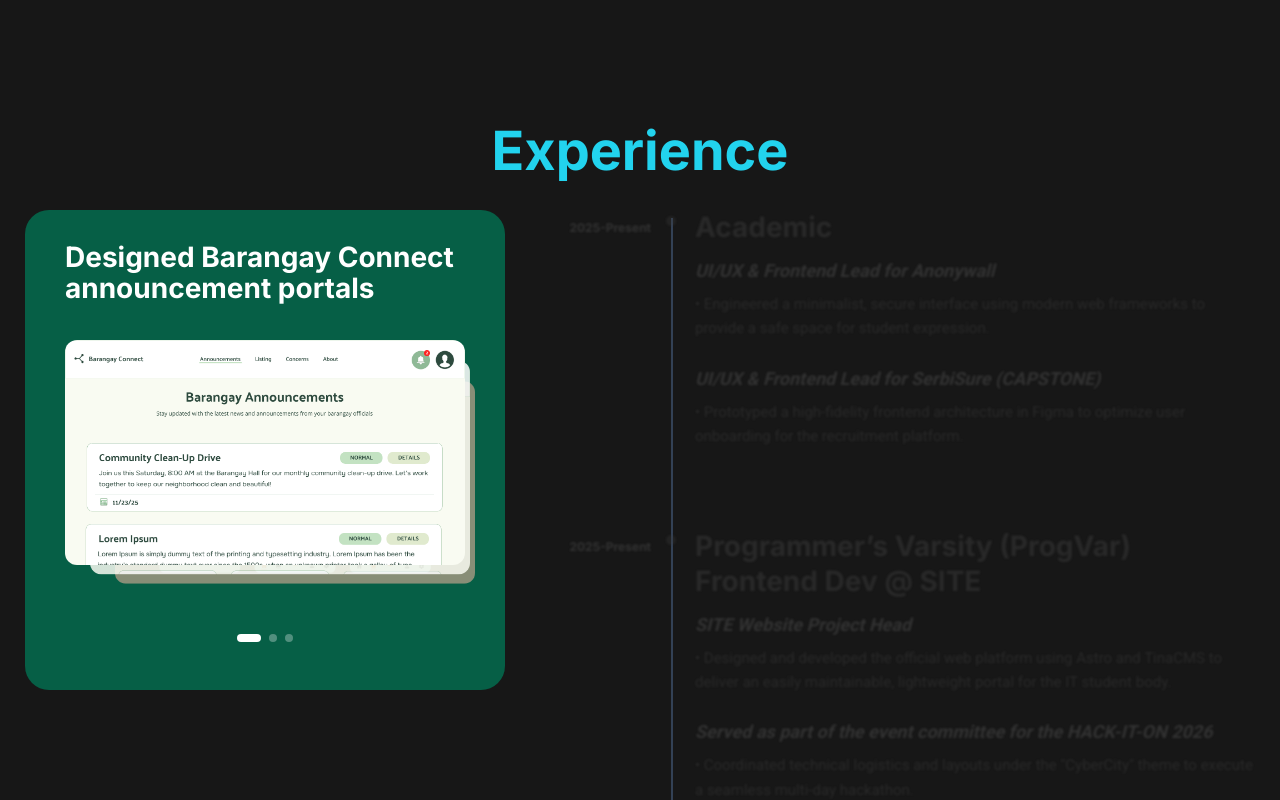
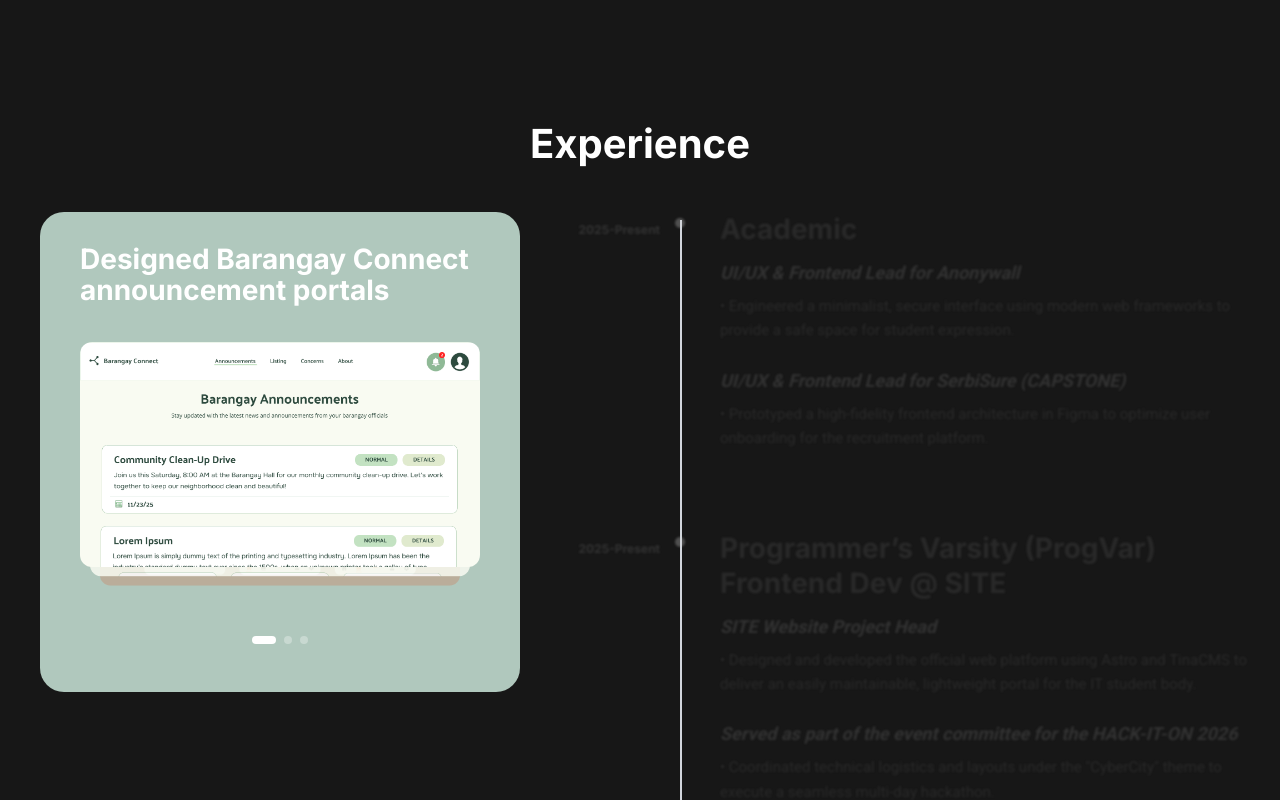
Before and after one commit to davenarchives/daven.dev, a Next.js app: page / in a window 1280 px wide. Shown: the part 700-1500 px from the top of the page. Built offline with nearby package versions, Linux system fonts and the light colour scheme; a web font is replaced by a local one.

Commit message:
fix: perfectly align and center experience sticky card

```diff
--- a/src/components/Experience.tsx
+++ b/src/components/Experience.tsx
@@ -21,7 +21,7 @@ const experiences = [
       }
     ],
     card: {
-      color: "bg-[#91BEE6] dark:bg-[#477093]", // Pastel blue like reference
+      color: "bg-[#91BEE6] dark:bg-[#aec5df]", // Pastel blue like reference
       items: [
         {
           desc: "Post your unsaid thoughts embedded with music",
@@ -53,7 +53,7 @@ const experiences = [
       }
     ],
     card: {
-      color: "bg-[#C4B5FD] dark:bg-[#5B21B6]", // Pastel purple
+      color: "bg-[#C4B5FD] dark:bg-[#b5adc6]", // Pastel purple
       items: [
         {
           desc: "Leading the development of the official IT portal",
@@ -95,7 +95,7 @@ const experiences = [
       }
     ],
     card: {
-      color: "bg-[#A7F3D0] dark:bg-[#065F46]", // Pastel green
+      color: "bg-[#A7F3D0] dark:bg-[#b0c8bd]", // Pastel green
       items: [
         {
           desc: "Designed Barangay Connect announcement portals",
@@ -184,16 +184,16 @@ export function Experience() {
         initial={{ opacity: 0, y: 20 }}
         whileInView={{ opacity: 1, y: 0 }}
         viewport={{ once: true }}
-        className={`font-palanquin text-[44px] lg:text-[54px] font-bold mb-8 text-center leading-none ${isDarkMode ? "text-cyan-400" : "text-yellow-400"}`}
+        className="font-palanquin text-[32px] md:text-[40px] font-bold mb-12 text-center leading-none text-black dark:text-white"
       >
         Experience
       </motion.h2>
 
-      <div className="grid lg:grid-cols-[480px_minmax(0,680px)] justify-center gap-12 lg:gap-[70px]">
+      <div className="grid lg:grid-cols-2 justify-center gap-12 lg:gap-0">
 
         {/* Left Column: Sticky Card (Desktop Only) */}
-        <div className="hidden lg:flex flex-col justify-start relative">
-          <div className="sticky top-[calc(50svh-200px)] z-10 w-[480px] h-[480px]">
+        <div className="hidden lg:flex flex-col items-start relative lg:pl-4">
+          <div className="sticky top-[calc(50svh-240px)] z-10 w-[480px] h-[480px]">
           <motion.div
             key={activeSection}
             initial={{ opacity: 0, y: 20 }}
@@ -204,7 +204,7 @@ export function Experience() {
             {hasImages ? (
               <div className="relative w-full h-full flex flex-col justify-between pb-4">
                 {/* Title Area - Aligned to top */}
-                <div className="mb-4 flex items-start px-2">
+                <div className="mb-4 flex justify-start px-2 text-left">
                   <motion.h4
                     key={currentImageIndex}
                     initial={{ opacity: 0, y: 10 }}
@@ -237,7 +237,7 @@ export function Experience() {
                           animate={{
                             zIndex: numItems - diff,
                             scale: 1 - diff * 0.05,
-                            x: diff * 15,
+                            x: 0,
                             y: diff * 15,
                             opacity: 1 - diff * 0.15,
                           }}
@@ -294,8 +294,8 @@ export function Experience() {
                 <h4 className="font-palanquin font-bold text-[28px] leading-[1.1] text-black dark:text-white mb-6">
                   {activeData.card.items[0].desc}
                 </h4>
-                <div className="w-full flex-1 rounded-xl bg-black/10 dark:bg-white/10 flex items-center justify-center">
-                  <span className="text-sm font-bold opacity-50">More previews soon</span>
+                <div className="w-full flex-1 rounded-xl bg-black/10 dark:bg-black/20 flex items-center justify-center">
+                  <span className="text-sm font-bold opacity-50 text-black dark:text-white">More previews soon</span>
                 </div>
               </div>
             )}
@@ -305,9 +305,9 @@ export function Experience() {
 
       {/* Right Column: Experience Timeline */}
       <div className="w-full max-w-[680px] relative flex flex-col justify-start px-0">
-        <div className="relative lg:pl-[96px] pb-[30vh]">
+        <div className="relative lg:pl-[40px] pb-[30vh]">
           {/* The Vertical Line */}
-          <div className="absolute top-[8px] bottom-0 left-[16px] lg:left-[96px] w-[2px] bg-gray-300 dark:bg-slate-700" />
+          <div className="absolute top-[8px] bottom-0 left-[16px] lg:left-[40px] w-[2px] bg-gray-300" />
 
           {experiences.map((exp, index) => {
             const isActive = index === activeSection;
@@ -316,7 +316,7 @@ export function Experience() {
               <motion.div
                 key={index}
                 data-index={index}
-                className={`experience-item relative mb-20 pl-[40px] lg:pl-[24px] transition-all duration-500 ${isActive ? "opacity-100" : "opacity-30 grayscale blur-[1px]"}`}
+                className={`experience-item relative mb-20 pl-[40px] lg:pl-[40px] transition-all duration-500 ${isActive ? "opacity-100" : "opacity-30 grayscale blur-[1px]"}`}
               >
                 {/* The Year (Left aligned on Desktop) */}
                 <div className="hidden lg:block absolute left-[-110px] w-[90px] text-right top-1">
@@ -326,7 +326,7 @@ export function Experience() {
                 </div>
 
                 {/* The Dot */}
-                <div className={`absolute left-[-21px] lg:left-[-5px] top-1.5 w-[10px] h-[10px] rounded-full z-10 transition-colors duration-500 ${isActive ? (isDarkMode ? "bg-cyan-400 shadow-[0_0_10px_rgba(34,211,238,0.5)]" : "bg-yellow-400") : "bg-gray-300 dark:bg-slate-700"}`} />
+                <div className={`absolute left-[-21px] lg:left-[-5px] top-1.5 w-[10px] h-[10px] rounded-full z-10 transition-colors duration-500 ${isActive ? "bg-yellow-400" : "bg-gray-300"}`} />
 
                 {/* The Mobile Year */}
                 <div className="lg:hidden mb-2">
@@ -366,7 +366,7 @@ export function Experience() {
                       {exp.card.items[currentImageIndex]?.desc}
                     </p>
                     {exp.card.items[currentImageIndex]?.image && (
-                      <div className="relative w-full h-[180px] rounded-xl overflow-hidden bg-black/5 dark:bg-white/5 border border-black/10">
+                      <div className="relative w-full h-[180px] rounded-xl overflow-hidden bg-black/5 dark:bg-black/10 border border-black/10 dark:border-white/10">
                          <div className="absolute inset-0 bg-[#FDE047] dark:bg-[#CA8A04] translate-x-2 translate-y-2 rounded-xl" />
                          <div className="absolute inset-0 rounded-xl overflow-hidden">
                           <Image
```
